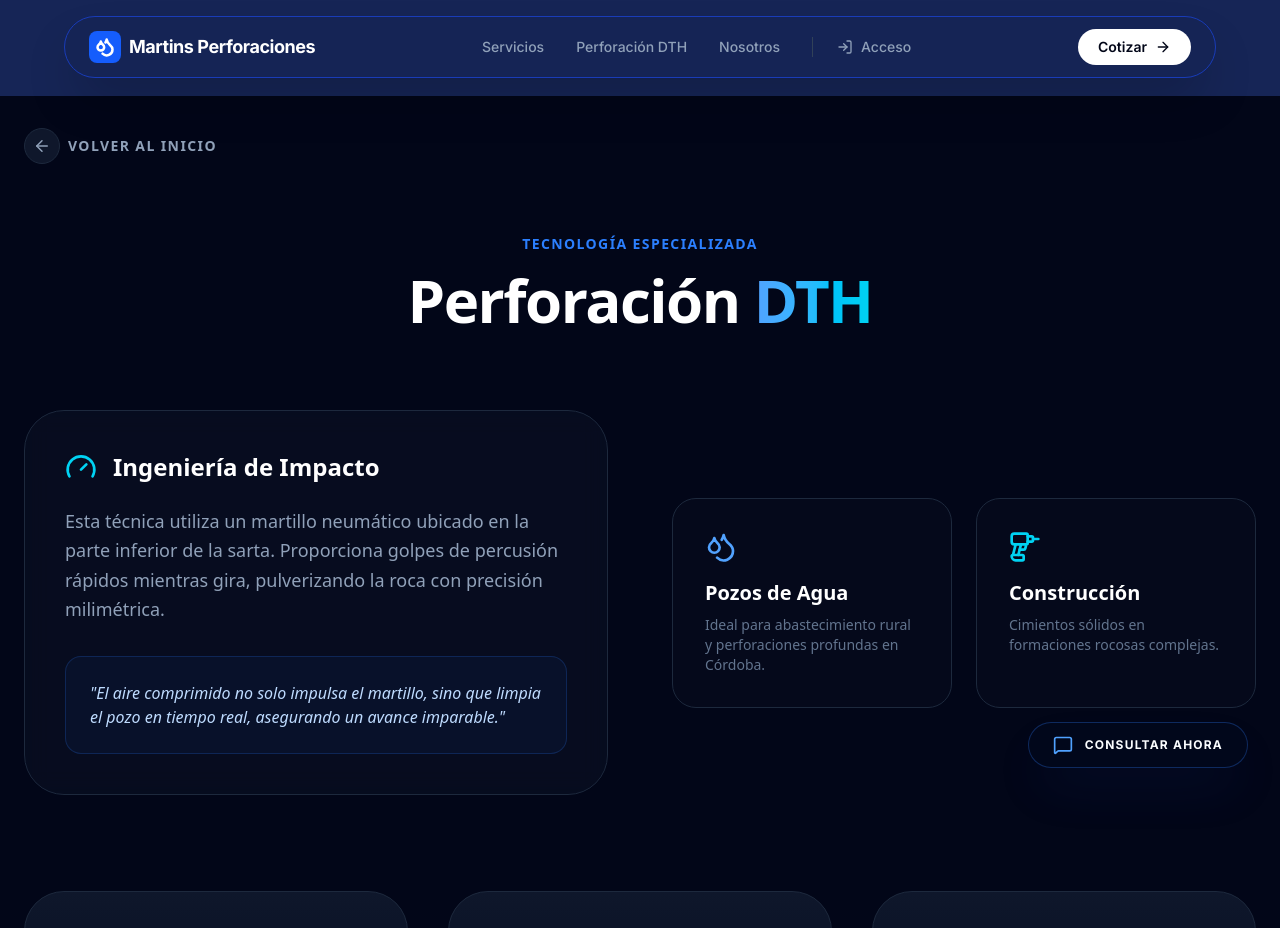
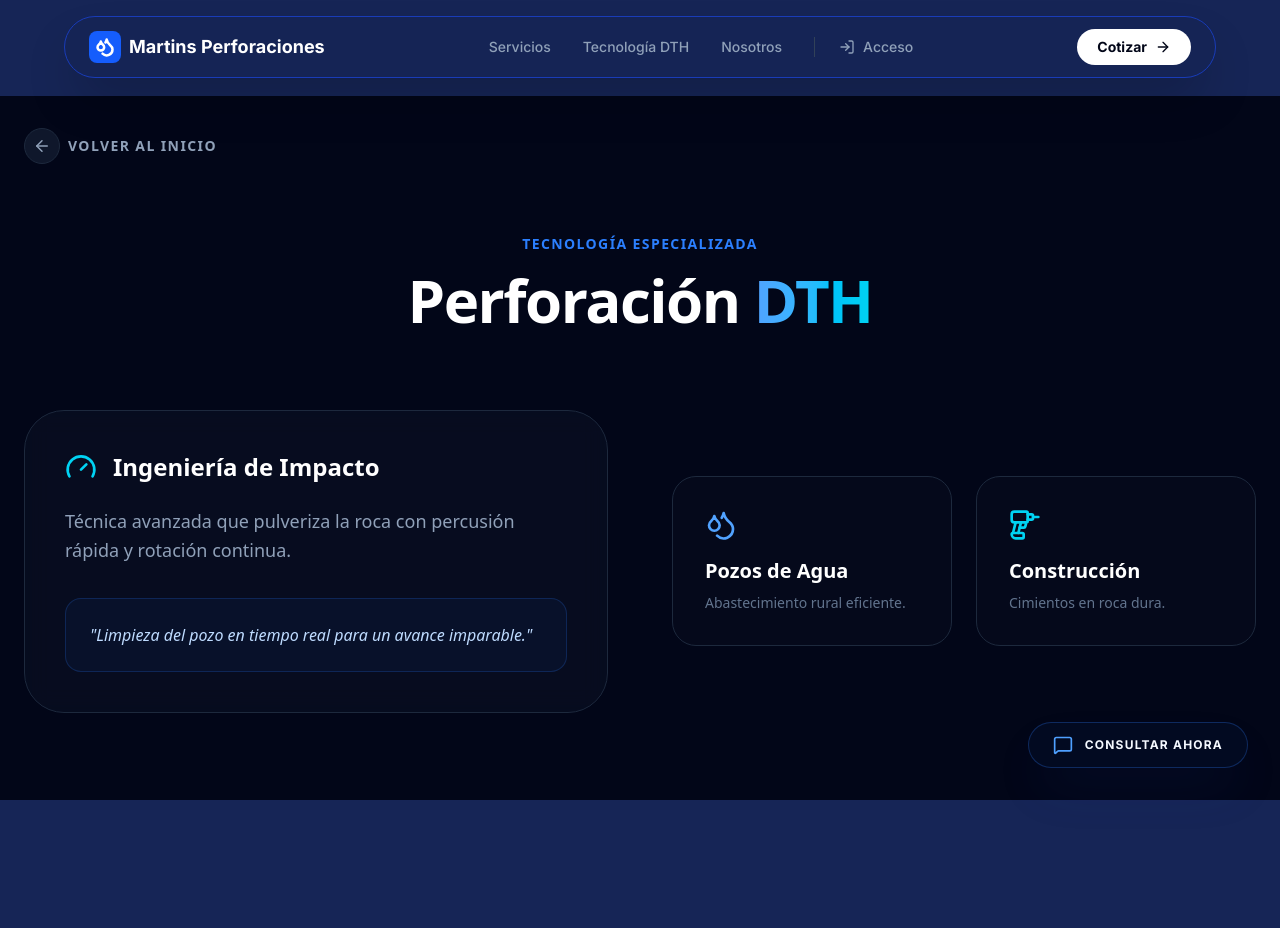
Before and after one commit to VMGaray/martins-perforaciones-app, a Next.js app: page /tecnologia-dth in a window 1280 px wide. Shown: the top 928 px of the page. After the commit the page ends 800 px from the top, so only its background shows below. Built offline with nearby package versions, Linux system fonts and the light colour scheme.

Commit message:
error app celu

```diff
--- a/src/app/globals.css
+++ b/src/app/globals.css
@@ -16,3 +16,15 @@
 html, body {
   height: 100%;
 }
+
+/* src/app/globals.css */
+html, body {
+  max-width: 100vw;
+  overflow-x: hidden;
+}
+
+/* Evita que el contenido desaparezca si hay un error de scroll en móviles */
+main {
+  display: block !important;
+  opacity: 1 !important;
+}
--- a/src/app/layout.tsx
+++ b/src/app/layout.tsx
@@ -1,9 +1,8 @@
 import type { Metadata } from "next";
 import { Inter } from "next/font/google";
 import "./globals.css";
-import WhatsAppButton from "@/components/WhatsAppButton";
-import Navbar from "@/components/Navbar";
-
+// Importamos los wrappers que creamos
+import { Navbar, WhatsAppButton } from "@/components/ClientOnlyComponents";
 
 const inter = Inter({ subsets: ["latin"] });
 
@@ -12,24 +11,15 @@ export const metadata: Metadata = {
   description: "Expertos en perforación de agua y sistemas de bombeo en Córdoba.",
 };
 
-export default function RootLayout({
-  children,
-}: Readonly<{
-  children: React.ReactNode;
-}>) {
+export default function RootLayout({ children }: { children: React.ReactNode }) {
   return (
-    // Agregamos suppressHydrationWarning para evitar que el celu se bloquee por micro-diferencias
     <html lang="es" className="scroll-smooth" suppressHydrationWarning>
-      <body className={`${inter.className} antialiased bg-blue-950 text-slate-100 selection:bg-blue-500 selection:text-white`}>
+      <body className={`${inter.className} antialiased bg-blue-950 text-slate-100`}>
         <Navbar />
-
-        {/* Envolvemos children en un contenedor con el padding para evitar saltos visuales */}
         <main className="pt-20 md:pt-24 min-h-screen">
           {children}
         </main>
-
         <WhatsAppButton />
-
       </body>
     </html>
   );
--- a/src/app/tecnologia-dth/page.tsx
+++ b/src/app/tecnologia-dth/page.tsx
@@ -1,9 +1,14 @@
+import dynamic from "next/dynamic";
 import { Metadata } from "next";
-import DTHDetailView from "@/components/sections/DTHDetailView";
+
+// Importación dinámica: quita la carga del servidor y elimina el error de renderizado en cascada
+const DTHDetailView = dynamic(() => import("@/components/sections/DTHDetailView"), {
+  ssr: false,
+  loading: () => <div className="min-h-screen bg-slate-950" />
+});
 
 export const metadata: Metadata = {
-  title: "Perforación DTH | Tecnología | Martins Perforaciones",
-  description: "Conocé a fondo nuestra maquinaria Down-The-Hole, diseñada para perforar rocas duras con máxima eficiencia en toda la provincia de Córdoba.",
+  title: "Tecnología DTH | Martins Perforaciones",
 };
 
 export default function DTHPage() {
--- /dev/null
+++ b/src/components/ClientOnlyComponents.tsx
@@ -0,0 +1,7 @@
+"use client"; // Esta línea es clave
+
+import dynamic from "next/dynamic";
+
+// Movemos los dynamic aquí
+export const Navbar = dynamic(() => import("@/components/Navbar"), { ssr: false });
+export const WhatsAppButton = dynamic(() => import("@/components/WhatsAppButton"), { ssr: false });
--- a/src/components/Navbar.tsx
+++ b/src/components/Navbar.tsx
@@ -7,91 +7,62 @@ import { ArrowRight, Droplets, LogIn, Menu, X } from "lucide-react";
 export default function Navbar() {
   const [completion, setCompletion] = useState(0);
   const [isMenuOpen, setIsMenuOpen] = useState(false);
-  const [hasMounted, setHasMounted] = useState(false);
 
-  // 1. Efecto único de montaje para evitar el error de hidratación
+
   useEffect(() => {
-    setHasMounted(true);
-  }, []);
-
-  // 2. Lógica de scroll: Solo se activa si ya estamos en el cliente
-  useEffect(() => {
-    if (!hasMounted) return;
-
-    const updateScrollCompletion = () => {
+    const updateScroll = () => {
       const scrollHeight = document.documentElement.scrollHeight - window.innerHeight;
       if (scrollHeight > 0) {
-        const progress = (window.scrollY / scrollHeight) * 100;
-        setCompletion(progress);
+        setCompletion((window.scrollY / scrollHeight) * 100);
       }
     };
-
-    window.addEventListener("scroll", updateScrollCompletion);
-    return () => window.removeEventListener("scroll", updateScrollCompletion);
-  }, [hasMounted]);
-
-  // Si no ha montado, devolvemos un header vacío pero con la misma altura para que no "salte"
-  if (!hasMounted) return <header className="h-20" />;
+    window.addEventListener("scroll", updateScroll, { passive: true });
+    return () => window.removeEventListener("scroll", updateScroll);
+  }, []);
 
   return (
     <header className="fixed top-0 left-0 right-0 z-[60] px-4 py-4">
-      {/* Barra de progreso */}
+      {/* Barra de progreso con protección de ancho */}
       <div
-        className="fixed top-0 left-0 h-1 bg-blue-500 transition-all duration-150 ease-out z-[70]"
+        className="fixed top-0 left-0 h-1 bg-blue-500 transition-all duration-150 z-[70]"
         style={{ width: `${completion}%` }}
       />
 
       <div className="mx-auto max-w-6xl">
         <div className="flex items-center justify-between rounded-full border border-blue-800 bg-blue-950/80 px-6 py-3 backdrop-blur-md shadow-2xl">
 
-          {/* Logo */}
-          <Link href="/" className="flex items-center gap-2 group">
-            <div className="flex size-8 items-center justify-center rounded-lg bg-blue-600 text-white group-hover:rotate-12 transition-transform">
+          <Link href="/" className="flex items-center gap-2">
+            <div className="flex size-8 items-center justify-center rounded-lg bg-blue-600 text-white">
               <Droplets size={20} strokeWidth={3} />
             </div>
-            <span className="text-lg font-bold tracking-tight text-white">Martins Perforaciones</span>
+            <span className="text-lg font-bold text-white">Martins Perforaciones</span>
           </Link>
 
-          {/* Menú Desktop (Se mantiene igual) */}
           <nav className="hidden md:flex items-center gap-8 text-sm font-medium text-slate-400">
-            <Link href="/#servicios" className="hover:text-blue-400 transition-colors">Servicios</Link>
-            <Link href="/tecnologia-dth" className="text-slate-400 hover:text-white transition-colors">
-              Perforación DTH
-            </Link>
-            <Link href="/#nosotros" className="hover:text-blue-400 transition-colors">Nosotros</Link>
-            <Link href="/login" className="flex items-center gap-2 hover:text-white transition-colors border-l border-slate-700 pl-6">
+            <Link href="/#servicios" className="hover:text-blue-400">Servicios</Link>
+            <Link href="/tecnologia-dth" className="hover:text-white">Tecnología DTH</Link>
+            <Link href="/#nosotros" className="hover:text-blue-400">Nosotros</Link>
+            <Link href="/login" className="flex items-center gap-2 border-l border-slate-700 pl-6 hover:text-white">
               <LogIn size={16} /> Acceso
             </Link>
           </nav>
 
-          {/* Botón CTA y Hamburguesa */}
-          <div className="flex items-center gap-4">
-            <a
-              href="https://wa.me/5493546435015"
-              className="hidden md:flex items-center gap-2 rounded-full bg-white px-5 py-2 text-sm font-semibold text-slate-950 hover:bg-slate-200"
-            >
+          <div className="flex items-center gap-2">
+            <a href="https://wa.me/5493546435015" className="hidden md:flex items-center gap-2 bg-white px-5 py-2 rounded-full text-sm font-bold text-slate-950">
               Cotizar <ArrowRight size={16} />
             </a>
-
-            <button
-              className="md:hidden text-white p-2"
-              onClick={() => setIsMenuOpen(!isMenuOpen)}
-            >
+            <button className="md:hidden text-white p-2" onClick={() => setIsMenuOpen(!isMenuOpen)}>
               {isMenuOpen ? <X size={24} /> : <Menu size={24} />}
             </button>
           </div>
         </div>
 
-        {/* Menú Móvil Desplegable */}
-        <div className={`
-          md:hidden absolute left-4 right-4 mt-2 p-6 rounded-3xl border border-blue-800 bg-blue-950/95 backdrop-blur-xl shadow-2xl transition-all duration-300
-          ${isMenuOpen ? "opacity-100 translate-y-0" : "opacity-0 -translate-y-4 pointer-events-none"}
-        `}>
+        {/* Menú Móvil */}
+        <div className={`md:hidden absolute left-4 right-4 mt-2 p-6 rounded-3xl border border-blue-800 bg-blue-950/98 shadow-2xl transition-all ${isMenuOpen ? "opacity-100 translate-y-0" : "opacity-0 -translate-y-4 pointer-events-none"}`}>
           <nav className="flex flex-col gap-6 text-center">
-            <Link href="/#servicios" onClick={() => setIsMenuOpen(false)} className="text-slate-300">Servicios</Link>
-            <Link href="/tecnologia-dth" onClick={() => setIsMenuOpen(false)} className="text-slate-300">Perforación DTH</Link>
-            <Link href="/#nosotros" onClick={() => setIsMenuOpen(false)} className="text-slate-300">Nosotros</Link>
-            <hr className="border-blue-900" />
+            <Link href="/#servicios" onClick={() => setIsMenuOpen(false)}>Servicios</Link>
+            <Link href="/tecnologia-dth" onClick={() => setIsMenuOpen(false)}>Tecnología DTH</Link>
+            <Link href="/#nosotros" onClick={() => setIsMenuOpen(false)}>Nosotros</Link>
             <Link href="/login" onClick={() => setIsMenuOpen(false)} className="text-blue-400 font-bold">Acceso Personal</Link>
           </nav>
         </div>
--- a/src/components/sections/DTHDetailView.tsx
+++ b/src/components/sections/DTHDetailView.tsx
@@ -1,17 +1,9 @@
 "use client";
 
-import { useState, useEffect } from "react"; // Agregamos useState y useEffect
 import Link from "next/link";
 import { Drill, Zap, Shield, Droplets, Gauge, Box, ArrowLeft } from "lucide-react";
 
 export default function DTHDetailView() {
-  // Estado para evitar errores de hidratación en móviles
-  const [hasMounted, setHasMounted] = useState(false);
-
-  useEffect(() => {
-    setHasMounted(true);
-  }, []);
-
   const ventajas = [
     {
       icon: <Zap className="text-blue-500" />,
@@ -26,18 +18,12 @@ export default function DTHDetailView() {
     {
       icon: <Box className="text-blue-500" />,
       title: "Equipamiento Robusto",
-      desc: "Tubos y adaptadores diseñados para manejar impactos severos y garantizar un rendimiento óptimo."
+      desc: "Tubos y adaptadores diseñados para trabajar juntos de manera eficiente, garantizando un rendimiento óptimo."
     }
   ];
 
-  // Si no se ha montado, mostramos un fondo sólido para evitar el error de pantalla blanca
-  if (!hasMounted) {
-    return <div className="min-h-screen bg-slate-950" />;
-  }
-
   return (
     <main className="min-h-screen bg-slate-950 text-slate-200 font-sans pb-20">
-      {/* Botón Volver al Inicio */}
       <div className="max-w-7xl mx-auto px-6 pt-8">
         <Link
           href="/"
@@ -52,8 +38,6 @@ export default function DTHDetailView() {
 
       <section className="py-16 px-6">
         <div className="max-w-7xl mx-auto">
-
-          {/* Encabezado */}
           <div className="text-center mb-20">
             <h1 className="text-blue-500 font-bold uppercase tracking-widest text-sm mb-4">Tecnología Especializada</h1>
             <h2 className="text-4xl md:text-6xl font-extrabold text-white mb-8 tracking-tight">
@@ -61,69 +45,43 @@ export default function DTHDetailView() {
             </h2>
           </div>
 
-          {/* Bloque Principal Informativo con Efecto de Expansión */}
           <div className="grid grid-cols-1 lg:grid-cols-2 gap-16 items-center mb-24">
-
             <div className="group relative bg-slate-900/40 border border-slate-800 p-10 rounded-[40px] backdrop-blur-md
                            transition-all duration-500 ease-out cursor-pointer
                            hover:scale-105 hover:border-cyan-500/50 hover:shadow-[0_20px_50px_rgba(34,211,238,0.1)]">
               <div className="flex items-center gap-4 text-cyan-400 mb-6 transition-transform duration-500 group-hover:scale-110">
                 <Gauge size={32} />
-                <h3 className="text-2xl font-bold text-white transition-all duration-500 group-hover:text-3xl">
-                  Ingeniería de Impacto
-                </h3>
+                <h3 className="text-2xl font-bold text-white transition-all duration-500 group-hover:text-3xl">Ingeniería de Impacto</h3>
               </div>
               <p className="text-slate-400 leading-relaxed text-lg transition-all duration-500 group-hover:text-slate-200 group-hover:text-xl">
-                Esta técnica utiliza un martillo neumático ubicado en la parte inferior de la sarta. Proporciona golpes de percusión rápidos mientras gira, pulverizando la roca con precisión milimétrica.
+                Técnica avanzada que pulveriza la roca con percusión rápida y rotación continua.
               </p>
-              <div className="mt-8 p-6 bg-blue-500/5 rounded-2xl border border-blue-500/20 italic text-blue-200 transition-all duration-500 group-hover:bg-blue-500/10 group-hover:text-white">
-                "El aire comprimido no solo impulsa el martillo, sino que limpia el pozo en tiempo real, asegurando un avance imparable."
-              </div>
+              {/* Usamos comillas simples afuera y dobles adentro, o el código &quot; */}
+<div className="mt-8 p-6 bg-blue-500/5 rounded-2xl border border-blue-500/20 italic text-blue-200">
+  &quot;Limpieza del pozo en tiempo real para un avance imparable.&quot;
+</div>
             </div>
 
             <div className="grid grid-cols-1 sm:grid-cols-2 gap-6">
-              <div className="group p-8 bg-slate-900/20 border border-slate-800 rounded-3xl transition-all duration-500 cursor-pointer
-                              hover:scale-110 hover:bg-slate-900/60 hover:border-blue-500/50 hover:z-20">
-                <Droplets className="text-blue-400 mb-4 transition-transform duration-500 group-hover:scale-125" size={32} />
-                <h4 className="text-white font-bold text-xl mb-2 transition-all duration-500 group-hover:text-2xl group-hover:text-blue-400">
-                  Pozos de Agua
-                </h4>
-                <p className="text-slate-500 text-sm transition-all duration-500 group-hover:text-base group-hover:text-slate-300">
-                  Ideal para abastecimiento rural y perforaciones profundas en Córdoba.
-                </p>
+              <div className="group p-8 bg-slate-900/20 border border-slate-800 rounded-3xl transition-all duration-500 cursor-pointer hover:scale-110">
+                <Droplets className="text-blue-400 mb-4 group-hover:scale-125 transition-transform" size={32} />
+                <h4 className="text-white font-bold text-xl mb-2">Pozos de Agua</h4>
+                <p className="text-slate-500 text-sm">Abastecimiento rural eficiente.</p>
               </div>
-
-              <div className="group p-8 bg-slate-900/20 border border-slate-800 rounded-3xl transition-all duration-500 cursor-pointer
-                              hover:scale-110 hover:bg-slate-900/60 hover:border-cyan-500/50 hover:z-20">
-                <Drill className="text-cyan-400 mb-4 transition-transform duration-500 group-hover:scale-125" size={32} />
-                <h4 className="text-white font-bold text-xl mb-2 transition-all duration-500 group-hover:text-2xl group-hover:text-cyan-400">
-                  Construcción
-                </h4>
-                <p className="text-slate-500 text-sm transition-all duration-500 group-hover:text-base group-hover:text-slate-300">
-                  Cimientos sólidos en formaciones rocosas complejas.
-                </p>
+              <div className="group p-8 bg-slate-900/20 border border-slate-800 rounded-3xl transition-all duration-500 cursor-pointer hover:scale-110">
+                <Drill className="text-cyan-400 mb-4 group-hover:scale-125 transition-transform" size={32} />
+                <h4 className="text-white font-bold text-xl mb-2">Construcción</h4>
+                <p className="text-slate-500 text-sm">Cimientos en roca dura.</p>
               </div>
             </div>
           </div>
 
-          {/* Grid de Ventajas con Efecto de Expansión */}
           <div className="grid grid-cols-1 md:grid-cols-3 gap-10">
             {ventajas.map((v, i) => (
-              <div
-                key={i}
-                className="group relative p-10 rounded-[40px] bg-gradient-to-b from-slate-900 to-slate-950 border border-slate-800
-                           transition-all duration-500 ease-out cursor-pointer
-                           hover:scale-110 hover:shadow-[0_20px_50px_rgba(59,130,246,0.2)] hover:border-blue-500/50 hover:z-10"
-              >
-                <div className="mb-8 p-4 bg-blue-500/10 w-fit rounded-2xl transition-transform duration-500 group-hover:scale-125 group-hover:bg-blue-500/20">
-                  {v.icon}
-                </div>
-                <h4 className="text-white font-bold text-xl mb-4 transition-all duration-500 group-hover:text-2xl group-hover:text-blue-400">
-                  {v.title}
-                </h4>
-                <p className="text-slate-500 text-sm leading-relaxed transition-all duration-500 group-hover:text-base group-hover:text-slate-300">
-                  {v.desc}
-                </p>
+              <div key={i} className="group p-10 rounded-[40px] bg-gradient-to-b from-slate-900 to-slate-950 border border-slate-800 transition-all duration-500 hover:scale-110">
+                <div className="mb-8 p-4 bg-blue-500/10 w-fit rounded-2xl group-hover:scale-125 transition-transform">{v.icon}</div>
+                <h4 className="text-white font-bold text-xl mb-4 group-hover:text-blue-400 transition-colors">{v.title}</h4>
+                <p className="text-slate-500 text-sm leading-relaxed group-hover:text-slate-300 transition-colors">{v.desc}</p>
               </div>
             ))}
           </div>
```
Also changed, not shown: src/components/WhatsAppButton.tsx (+4 -11 lines).
